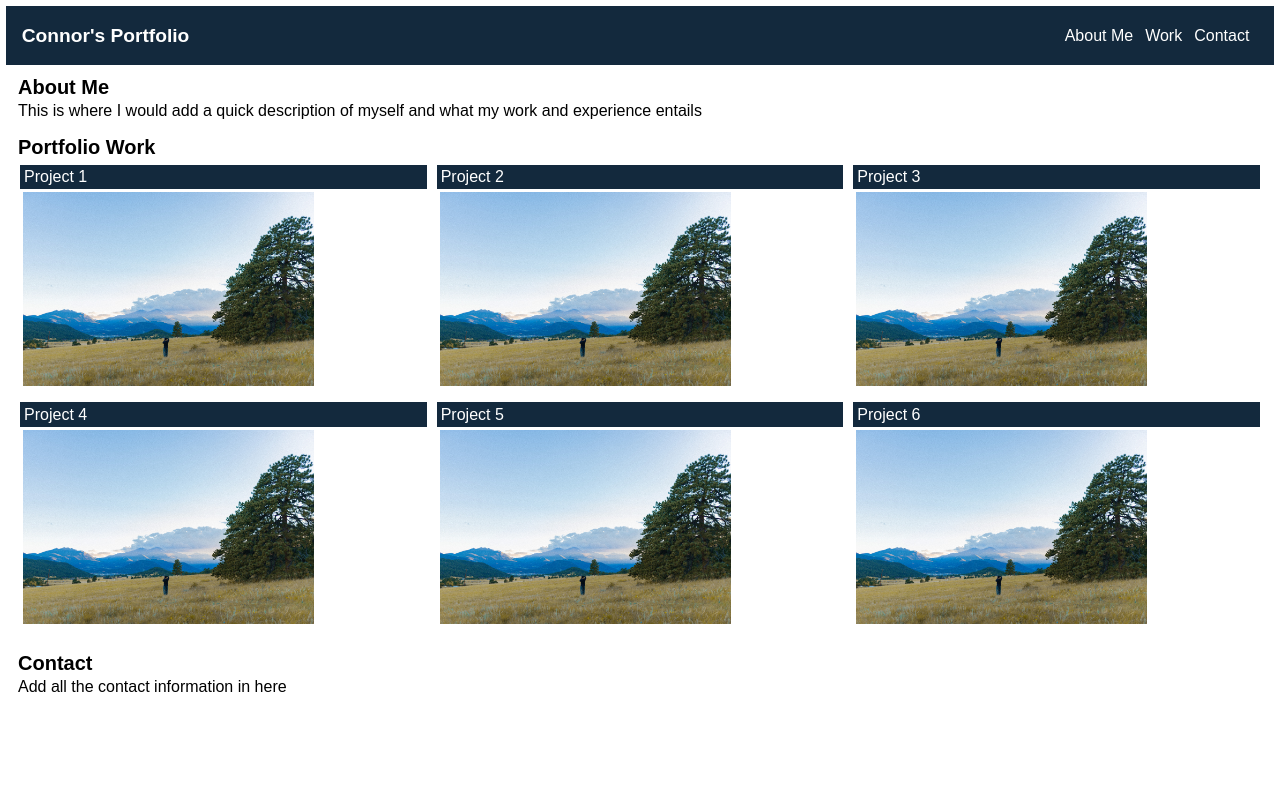
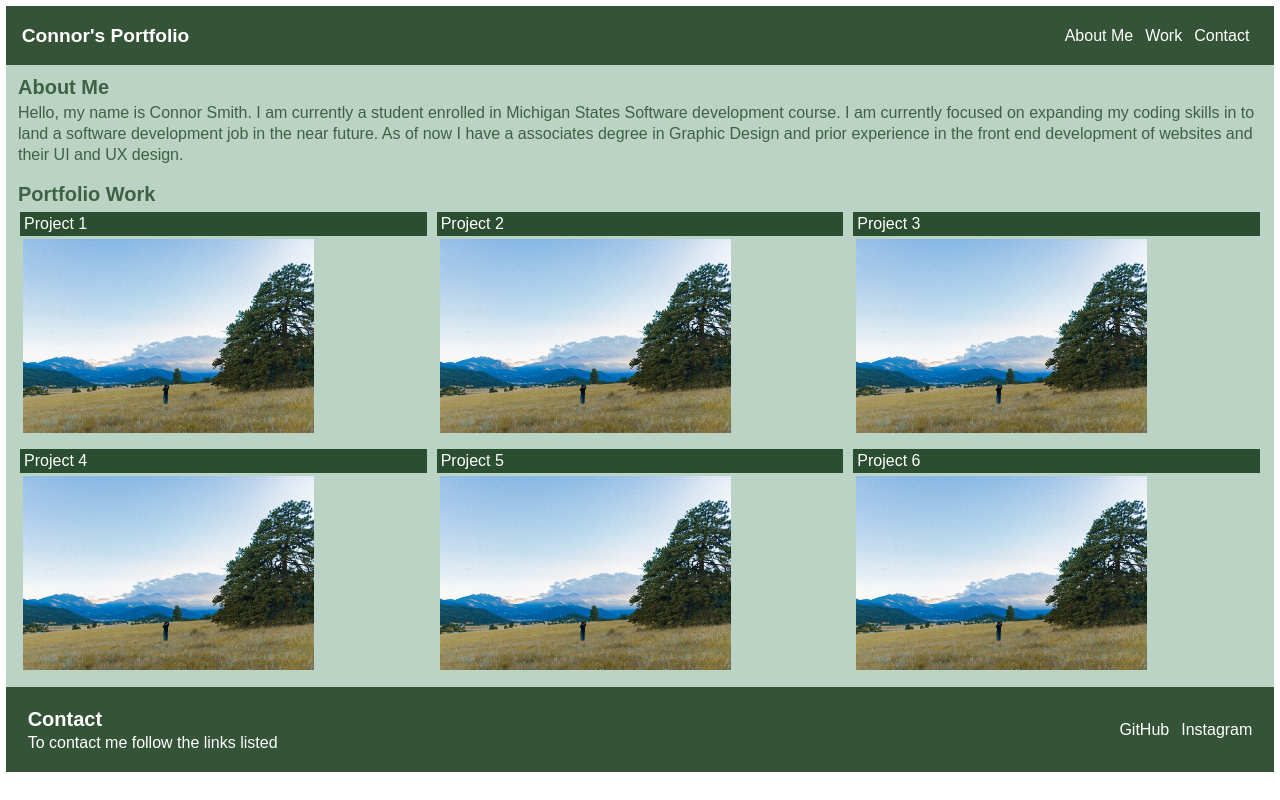
Before and after one commit to connorsmitty/project-week2, a plain HTML site: page index.html in a window 1280 px wide. Drawn offline with Linux system fonts and the light colour scheme.

Commit message:
Final Changes

```diff
--- a/assets/style.css
+++ b/assets/style.css
@@ -14,9 +14,22 @@ header {
     justify-content: space-between;
     align-items: center;
     padding: 1%;
-    background-color: #13293d;
+    background-color: #173b1bdf;
     color: #fff;
   }
+
+  main{
+    background-color: rgba(152, 190, 167, 0.67);
+  }
+
+  main h2{
+    color: rgba(13, 51, 18, 0.711);
+  }
+
+  main p {
+    color: rgba(13, 51, 18, 0.711);
+    line-height: 1.3;
+}
 
   nav ul {
     display: flex;
@@ -50,6 +63,33 @@ header {
     max-height: 200px;
 }
 
+footer{
+        display: flex;
+        justify-content: space-between;
+        align-items: center;
+        padding: 1%;
+        background-color: #173b1bdf;
+        color: #fff;
+
+}
+
+footer p{
+    color: rgb(255, 255, 255);
+}
+
+footer h2{
+    color: rgb(255, 255, 255);
+}
+
+footer ul {
+    display: flex;
+    justify-content: space-between;
+  }
+
+  footer li a{
+    text-decoration: none;
+    color: white;
+  }
 
 @media screen and (max-width: 768px) {
     header, main {
--- a/index.html
+++ b/index.html
@@ -25,7 +25,9 @@
     <div class="about">
     <section id="about">
     <h2>About Me</h2>
-    <p> This is where I would add a quick description of myself and what my work and experience entails</p>
+    <p> Hello, my name is Connor Smith.
+        I am currently a student enrolled in Michigan States Software development course. I am currently focused on  expanding my coding skills in to land a software development job in the near future.
+        As of now I have a associates degree in Graphic Design and prior experience in the front end development of websites and their UI and UX design. </p>
     </section>
     </div>
 
@@ -71,9 +73,13 @@
     <div class="contact">
         <section id="contact">
         <h2>Contact</h2>
-        <p>Add all the contact information in here</p>
+        <p>To contact me follow the links listed</p>
     </section>
     </div>
+        <ul>
+        <li><a href="https://github.com/connorsmitty">GitHub</a></li>
+        <li><a href="https://www.instagram.com/iamconnorsmith/">Instagram</a></li>
+        </ul>
 </footer>
 
 
@@ -81,10 +87,4 @@
 </body>
 
 
-
-
-
-
-
-
 </html>
```
